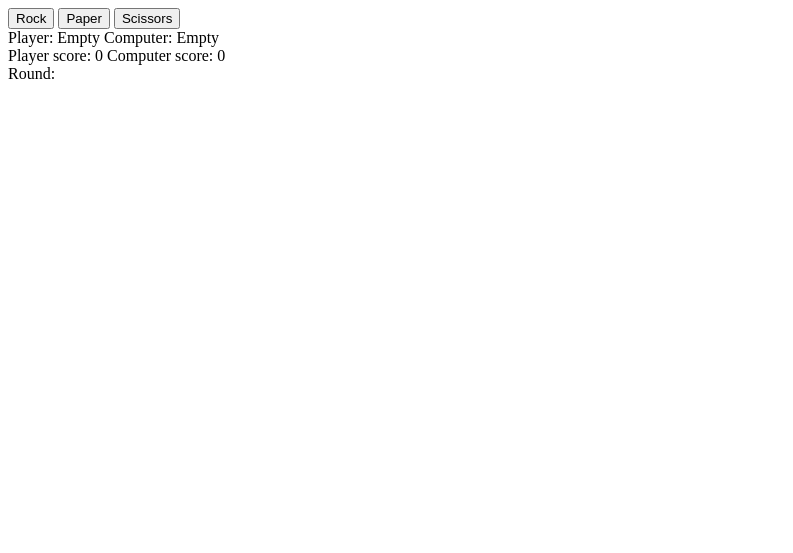
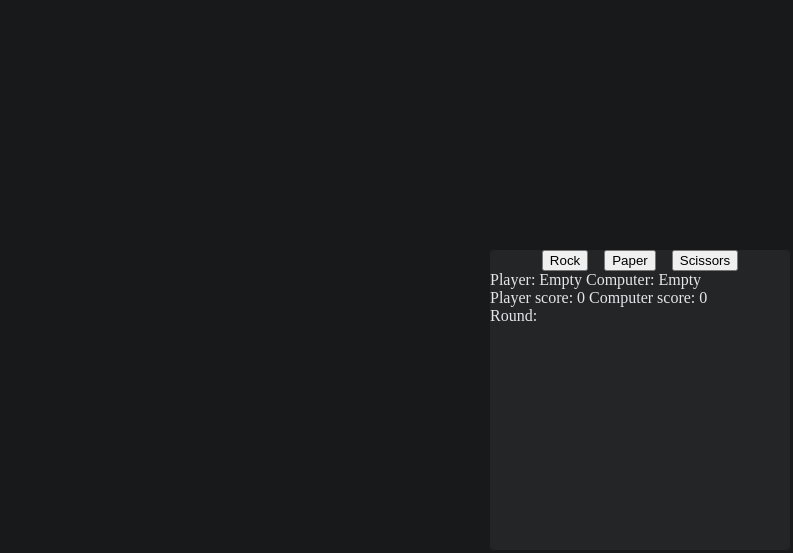
Before and after one commit to jbaldwin0/odin-rock-paper-scissors, a plain HTML site: page index.html in a window 1280 px wide. Shown: the whole page, without its empty margins (0-793 px from the left). Drawn offline with Linux system fonts and the light colour scheme.

Commit message:
Set base css stylings

```diff
--- a/index.html
+++ b/index.html
@@ -7,12 +7,16 @@
   <link rel="Stylesheet" href="style.css">
 </head>
 <body>
+  <div class="main-container">
+    <div class="controls">
       <button id="btn">Rock</button>
       <button id="btn">Paper</button>
       <button id="btn">Scissors</button>
+    </div>
     <div id="choice">Player: Empty Computer: Empty</div>
     <div id="score">Player score: 0 Computer score: 0</div>
     <div id="round">Round: </div>
     <div id ="result"></div>
+  </div>
 </body>
 </html>
--- a/style.css
+++ b/style.css
@@ -0,0 +1,41 @@
+:root {
+    --dark-grey: #18191a;
+    --overlay-grey: #242526;
+    --hover-grey: #3a3b3c;
+    --primary-text: #e4e6eb;
+    --secondary-text: #b0b3b8;
+    --left-width: 50vw;
+    --left-indent: 2vw;
+    --input-space: 8px;
+    --title-text: 1.6rem;
+ }
+
+ body {
+    background-color: var(--dark-grey);
+    color: var(--primary-text);
+ }
+
+.main-container {
+    width: 300px;
+    height: 300px;
+
+    position: absolute;
+    top:0;
+    bottom: 0;
+    left: 0;
+    right: 0;
+
+    margin: auto;
+    background-color: var(--overlay-grey);
+    border-radius: 4px;
+}
+
+.controls {
+    display: flex;
+    justify-content: center;
+    column-gap: 1em;
+}
+
+#btn {
+
+}
```
Lines whose indentation alone changed are shown as unchanged.
